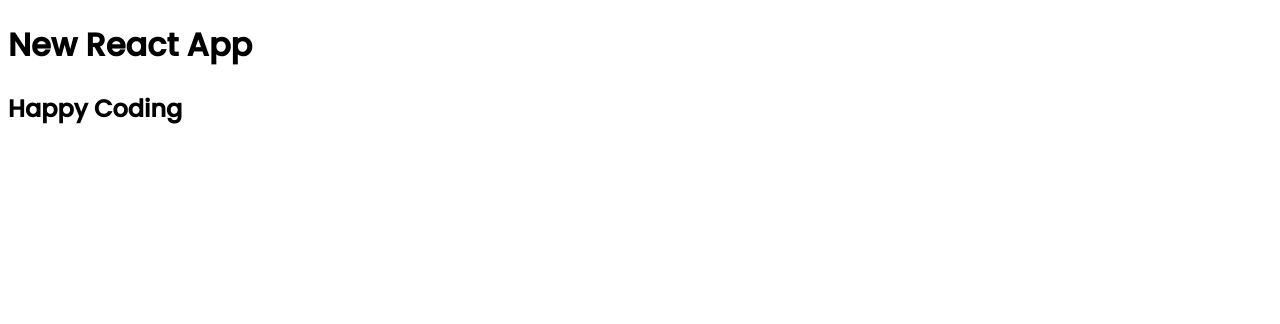
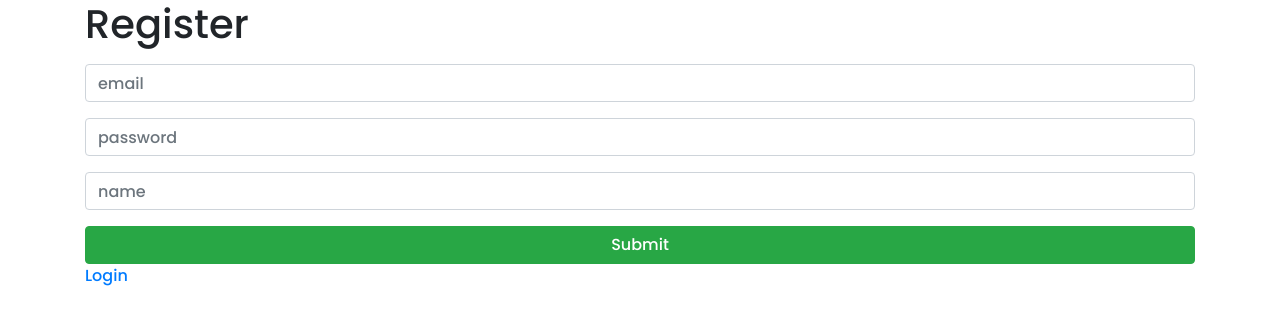
Before and after one commit to Angus-Woodman/Habitapp, a React app in the folder client/: page /register in a window 1280 px wide. Shown: the top 324 px of the page. Built offline with nearby package versions, Linux system fonts and the light colour scheme; no server answers.

Commit message:
get the client side user authentication working

```diff
--- a/client/package.json
+++ b/client/package.json
@@ -37,6 +37,8 @@
     "@babel/preset-env": "^7.11.0",
     "@babel/preset-react": "^7.10.4",
     "react": "^16.13.1",
-    "react-dom": "^16.13.1"
+    "react-dom": "^16.13.1",
+    "react-router-dom": "^5.2.0",
+    "react-toastify": "^6.0.8"
   }
 }
--- a/client/public/index.html
+++ b/client/public/index.html
@@ -2,6 +2,7 @@
 <html>
   <head>
     <meta charset="utf-8" />
+    <link rel="stylesheet" href="https://stackpath.bootstrapcdn.com/bootstrap/4.5.2/css/bootstrap.min.css" integrity="sha384-JcKb8q3iqJ61gNV9KGb8thSsNjpSL0n8PARn9HuZOnIxN0hoP+VmmDGMN5t9UJ0Z" crossorigin="anonymous">
     <title>React App</title>
   </head>
   <body>
--- a/client/src/App.js
+++ b/client/src/App.js
@@ -1,14 +1,63 @@
-import React from "react";
+import React, { Fragment, useState, useEffect } from "react";
 import "./styles/App.css";
-class App extends React.Component {
-  state = {};
-  render() {
+import { toast } from "react-toastify";
+import "react-toastify/dist/ReactToastify.css";
+import { BrowserRouter as Router, Route, Switch, Redirect} from "react-router-dom";
+import Login from "./Containers/Login";
+import Register from "./Containers/Register";
+import Dashboard from "./Containers/Dashboard";
+
+toast.configure();
+
+function App() {
+
+  const checkAuthenticated = async () => {
+      try {
+        const res = await fetch("http://localhost:5000/auth/is-verify", {
+          method: "GET",
+          headers: { token: localStorage.token }
+        });
+
+        const parseRes = await res.json();
+        parseRes === true ? setIsAuthenticated(true) : setIsAuthenticated(false);
+
+      } catch (err) {
+        console.error(err.message);
+      }
+    };
+
+    useEffect(() => {
+       checkAuthenticated();
+     }, []);
+
+     const [isAuthenticated, setIsAuthenticated] = useState(false);
+
+     const setAuth = boolean => {
+       setIsAuthenticated(boolean);
+     };
+
     return (
-      <>
-        <h1>New React App</h1>
-        <h2>Happy Coding</h2>
-      </>
+      <Fragment>
+        <div className="container">
+          <Switch>
+            <Route
+              exact
+              path="/login"
+              render={props =>  !isAuthenticated ? (<Login {...props} setAuth={setAuth}/>) : (<Redirect to="/dashboard"/>)}
+            />
+            <Route
+              exact
+              path="/register"
+              render={props =>  !isAuthenticated ? (<Register {...props} setAuth={setAuth}/>) : (<Redirect to="/login"/>) }
+            />
+            <Route
+              exact
+              path="/dashboard"
+              render={props =>  isAuthenticated ? (<Dashboard {...props} setAuth={setAuth}/>) : (<Redirect to="/login"/>) }
+            />
+          </Switch>
+        </div>
+    </Fragment>
     );
-  }
 }
 export default App;
--- /dev/null
+++ b/client/src/Containers/Dashboard.js
@@ -0,0 +1,52 @@
+import React, { Fragment, useState, useEffect } from "react";
+import { toast } from "react-toastify";
+
+
+const Dashboard = ({setAuth}) => {
+  const [name, setName] = useState("");
+
+  const getName = async () => {
+    try {
+      const res = await fetch("http://localhost:5000/dashboard/", {
+        method: "GET",
+        headers: { token: localStorage.token }
+      });
+
+      const parseRes = await res.json();
+      console.log(parseRes)
+      // also have acess to user_id
+      setName(parseRes.user_name);
+    } catch (err) {
+      console.error(err.message);
+    }
+  };
+
+  const logout = async e => {
+    e.preventDefault();
+    try {
+      localStorage.removeItem("token");
+      setAuth(false);
+      toast.success("Logout successfully");
+    } catch (err) {
+      console.error(err.message);
+    }
+  };
+
+
+  useEffect(() => {
+   getName();
+ }, []);
+
+
+  return (
+    <Fragment>
+    <h1> Hello {name} </h1>
+
+    <button onClick={e => logout(e)} className="btn btn-primary">
+        Logout
+      </button>
+    </Fragment>
+  );
+};
+
+export default Dashboard;
--- /dev/null
+++ b/client/src/Containers/Login.js
@@ -0,0 +1,75 @@
+import React, { Fragment, useState } from "react";
+import { toast } from "react-toastify";
+import { Link } from "react-router-dom"
+
+const Login = ({setAuth}) => {
+
+  const [inputs, setInputs] = useState({
+    email: "",
+    password: ""
+  })
+
+const { email, password } = inputs;
+
+  const onChange = e =>
+    setInputs({ ...inputs, [e.target.name]: e.target.value });
+
+
+    const onSubmitForm = async e => {
+    e.preventDefault();
+    try {
+      const body = { email, password };
+      const response = await fetch(
+        "http://localhost:5000/auth/login",
+        {
+          method: "POST",
+          headers: {
+            "Content-type": "application/json"
+          },
+          body: JSON.stringify(body)
+        }
+      );
+
+      const parseRes = await response.json();
+
+      if (parseRes.token) {
+        localStorage.setItem("token", parseRes.token);
+        setAuth(true);
+        toast.success("Logged in Successfully");
+      } else {
+        setAuth(false);
+        toast.error(parseRes);
+      }
+    } catch (err) {
+      console.error(err.message);
+    }
+  };
+
+  return (
+    <Fragment>
+    <h1> Login </h1>
+    <form onSubmit ={onSubmitForm}>
+        <input
+          type="text"
+          name="email"
+          value={email}
+          placeholder="email"
+          onChange={e => onChange(e)}
+          className="form-control my-3"
+        />
+        <input
+          type="password"
+          name="password"
+          value={password}
+          placeholder="password"
+          onChange={e => onChange(e)}
+          className="form-control my-3"
+        />
+        <button className="btn btn-success btn-block">Submit</button>
+      </form>
+      <Link to="/register">Register</Link>
+    </Fragment>
+  );
+};
+
+export default Login;
--- /dev/null
+++ b/client/src/Containers/Register.js
@@ -0,0 +1,81 @@
+import React, { Fragment, useState } from "react";
+import 'regenerator-runtime/runtime'
+import { Link } from "react-router-dom"
+import { toast } from "react-toastify";
+
+const Register = ({setAuth}) => {
+
+  const [inputs, setInputs] = useState({
+    email: "",
+    password: "",
+    name: ""
+  })
+
+  const {email, password, name} = inputs;
+
+  const onChange = e =>
+    setInputs({ ...inputs, [e.target.name]: e.target.value });
+
+    const onSubmitForm = async e => {
+    e.preventDefault();
+    try {
+      const body = { email, password, name };
+      const response = await fetch(
+        "http://localhost:5000/auth/register",
+        {
+          method: "POST",
+          headers: {"Content-type": "application/json"},
+          body: JSON.stringify(body)
+        }
+      );
+      const parseRes = await response.json();
+
+      if (parseRes.token) {
+        localStorage.setItem("token", parseRes.token);
+        setAuth(true);
+        toast.success("Register Successfully");
+      } else {
+        setAuth(false);
+        toast.error(parseRes);
+      }
+    } catch (err) {
+      console.error(err.message);
+    }
+  };
+
+  return (
+    <Fragment>
+    <h1> Register </h1>
+    <form onSubmit ={onSubmitForm}>
+        <input
+          type="text"
+          name="email"
+          value={email}
+          placeholder="email"
+          onChange={e => onChange(e)}
+          className="form-control my-3"
+        />
+        <input
+          type="password"
+          name="password"
+          value={password}
+          placeholder="password"
+          onChange={e => onChange(e)}
+          className="form-control my-3"
+        />
+        <input
+          type="text"
+          name="name"
+          value={name}
+          placeholder="name"
+          onChange={e => onChange(e)}
+          className="form-control my-3"
+        />
+        <button className="btn btn-success btn-block">Submit</button>
+      </form>
+      <Link to="/login">Login</Link>
+    </Fragment>
+  );
+};
+
+export default Register;
--- a/client/src/index.js
+++ b/client/src/index.js
@@ -1,11 +1,10 @@
 import React from "react";
 import ReactDOM from "react-dom";
 import App from "./App";
+import { BrowserRouter } from "react-router-dom";
 
-// class App extends React.Component {
-//   render() {
-//     return <h1>Hello World!</h1>;
-//   }
-// }
-
-ReactDOM.render(<App />, document.getElementById("root"));
+ReactDOM.render(
+  <BrowserRouter>
+    <App />
+  </BrowserRouter>,
+  document.getElementById("root"));
```
Also changed, not shown: client/.babelrc (renamed from .babelrc), client/src/.babelrc (added), client/src/Containers/container1.js (deleted), 1 other file (tests, documents, lock files or other folders).
